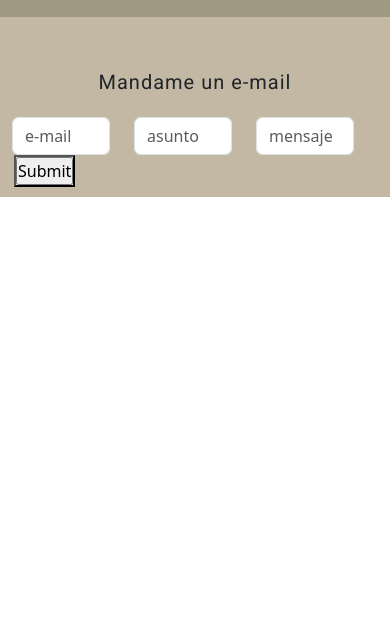
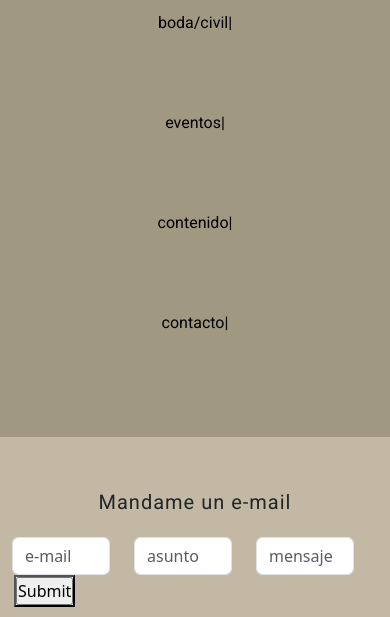
Before and after one commit to camilamurciano/PF-Murciano, a website: page html/contactosss.html in a window 390 px wide. Shown: the part 253-870 px from the top of the page. Before the commit the page ends 844 px from the top, so only its background shows below. Drawn offline with nearby package versions, Linux system fonts and the light colour scheme; a web font is replaced by a local one.

Commit message:
responsive en contacto x sass

```diff
--- /dev/null
+++ b/scss/layout/_media-contacto1024.scss
@@ -0,0 +1,11 @@
+@media (max-width:1024px){
+.container-contacto{
+    .main-contacto {
+        .navBarContacto li{
+        display: inline;
+        font-size: 20px;
+        padding: 35px;
+    }
+}
+}
+}
--- /dev/null
+++ b/scss/layout/_media-contacto768.scss
@@ -0,0 +1,67 @@
+@media (max-width: 768px){
+    .container-contacto{
+        .main-contacto{
+    .navBarContacto li{
+        display: inline;
+        padding: 15px;
+        font-size: 16px;
+    }
+}
+}
+}
+@media (max-width:640px){
+    .container-contacto{
+        .main-contacto{
+            .navBarContacto li{
+                display: inline;
+                padding: 10px;
+                font-size: 16px;
+        }
+    }
+}
+}
+@media (max-width:594px){
+    .container-contacto{
+        .main-contacto{
+            .navBarContacto li{
+                display: inline;
+                padding: 8px;
+                font-size: 16px;
+            }
+        }
+    }
+}
+@media (max-width: 570px){
+    .container-contacto{
+        .main-contacto{
+            .navBarContacto li{
+                display: inline;
+                padding: 6px;
+                font-size: 16px;
+            }
+        }
+    }
+}
+@media (max-width: 540px){
+    .container-contacto{
+        .main-contacto{
+            .navBarContacto li{
+                display: inline;
+                padding: 4px;
+                font-size: 16px;
+            }
+        }
+        }
+}
+@media (max-width:520px){
+    .container-contacto{
+        position: static;
+        .main-contacto{
+            .navBarContacto li{
+                display: flex;
+                flex-direction: column;
+                align-self: center;
+            }
+        }
+    }
+    }
--- a/scss/style.scss
+++ b/scss/style.scss
@@ -33,5 +33,12 @@
 @import "./layout/media-eventos425";
 @import "./layout/media-eventos375";
 @import "./layout/media-eventos320";
+@import "./layout/media-contenido1024";
+@import "./layout/media-contenido768";
+@import "./layout/media-contenido425";
+@import "./layout/media-contenido375";
+@import "./layout/media-contenido320";
+@import "./layout/media-contacto1024";
+@import "./layout/media-contacto768";
 
 /**UTILIZAR @EXTEND PARA COPIAR MISMAS ETIQUETAS: FONT SIZE COLOR ETC*/
```
Also changed, not shown: css/style.css, scss/layout/_media-contenido1024.scss (added), scss/layout/_media-contenido320.scss (added), scss/layout/_media-contenido375.scss (added), scss/layout/_media-contenido425.scss (added), scss/layout/_media-contenido768.scss (added).
